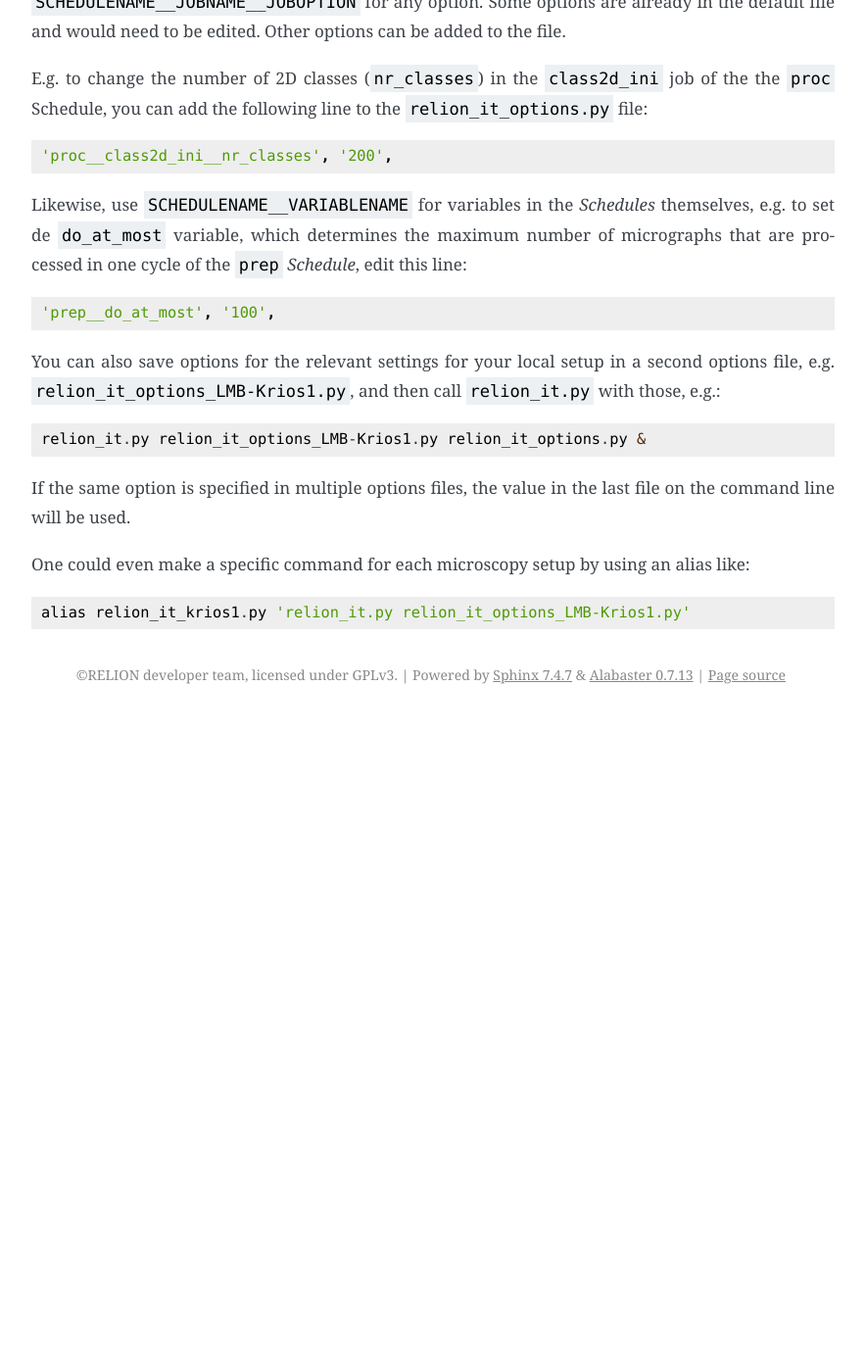
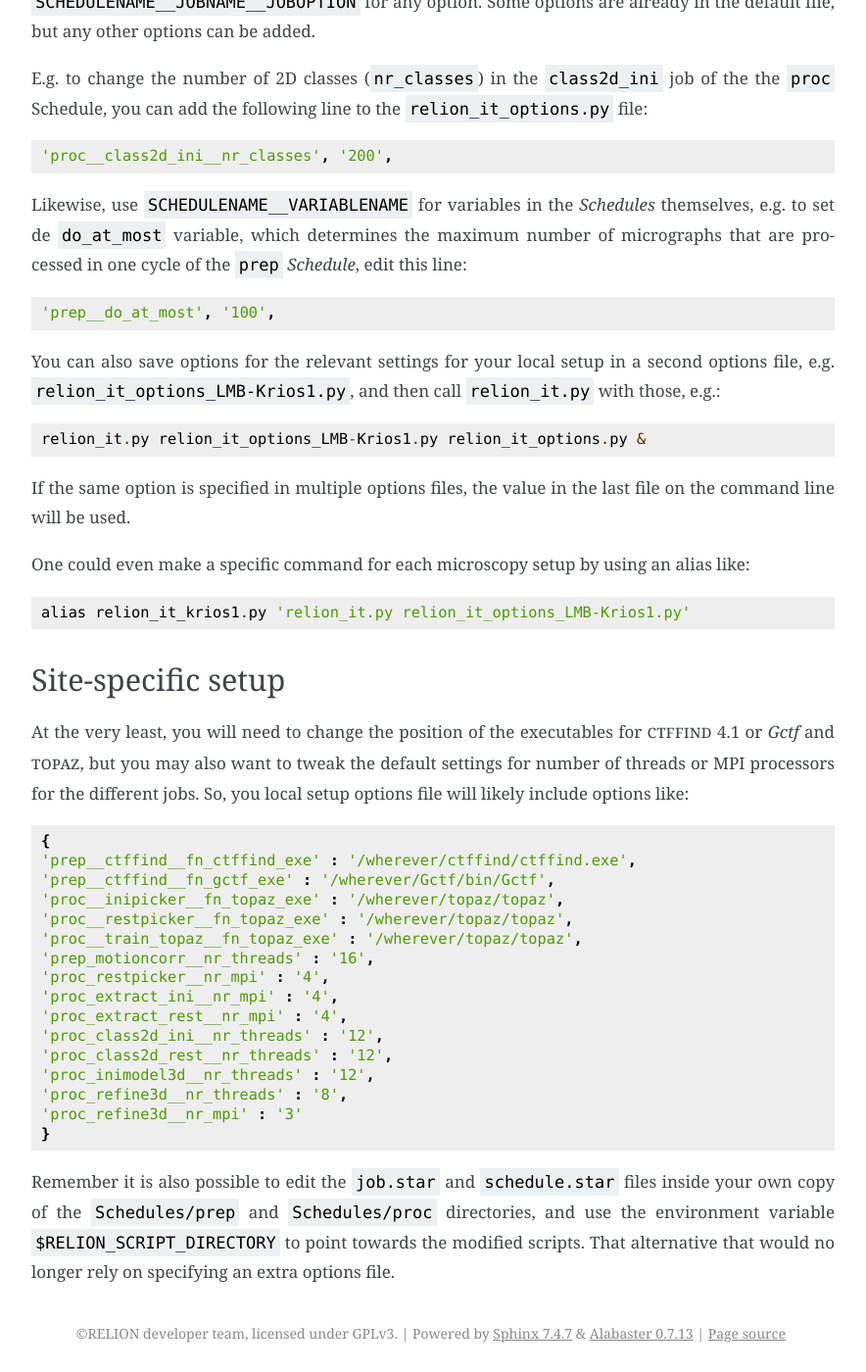
Before and after one commit to 3dem/relion-documents, a Sphinx documentation site: the page built from source/Onthefly.rst, in a window 1280 px wide and 1400 px high, scrolled down 5832 px. Shown: the whole window at 98% size, without its empty margins (308-1192 px from the left). Built offline with Sphinx 7.4.7, drawn with Linux system fonts in a browser that asks for light colours; before the commit the page ends 6560 px from its top, so only the background shows below that; some of the changed text lies outside the part shown.

Commit message:
added section on site-specific setup

```diff
--- a/source/Onthefly.rst
+++ b/source/Onthefly.rst
@@ -201,8 +201,7 @@ Control more options
 Not all options of all |RELION| jobs, or all of the parameters of the *Schedules* themselves can be controlled from the ``relion_it.py`` GUI.
 You can still control all of these through manually editing the ``relion_it_options.py`` file.
 For this, use double underscores to separate ``SCHEDULENAME__JOBNAME__JOBOPTION`` for any option.
-Some options are already in the default file and would need to be edited.
-Other options can be added to the file.
+Some options are already in the default file, but any other options can be added.
 
 E.g. to change the number of 2D classes (``nr_classes``) in the ``class2d_ini`` job of the the ``proc`` Schedule, you can add the following line to the  ``relion_it_options.py`` file:
 
@@ -230,3 +229,30 @@ One could even make a specific command for each microscopy setup by using an ali
 ::
 
      alias relion_it_krios1.py 'relion_it.py relion_it_options_LMB-Krios1.py'
+
+
+Site-specific setup
+-------------------
+
+At the very least, you will need to change the position of the executables for |CTFFIND4.1| or `Gctf` and |Topaz|, but you may also want to tweak the default settings for number of threads or MPI processors for the different jobs. So, you local setup options file will likely include options like:
+
+::
+
+     {
+     'prep__ctffind__fn_ctffind_exe' : '/wherever/ctffind/ctffind.exe',
+     'prep__ctffind__fn_gctf_exe' : '/wherever/Gctf/bin/Gctf',
+     'proc__inipicker__fn_topaz_exe' : '/wherever/topaz/topaz',
+     'proc__restpicker__fn_topaz_exe' : '/wherever/topaz/topaz',
+     'proc__train_topaz__fn_topaz_exe' : '/wherever/topaz/topaz',
+     'prep_motioncorr__nr_threads' : '16',
+     'proc_restpicker__nr_mpi' : '4',
+     'proc_extract_ini__nr_mpi' : '4',
+     'proc_extract_rest__nr_mpi' : '4',
+     'proc_class2d_ini__nr_threads' : '12',
+     'proc_class2d_rest__nr_threads' : '12',
+     'proc_inimodel3d__nr_threads' : '12',
+     'proc_refine3d__nr_threads' : '8',
+     'proc_refine3d__nr_mpi' : '3'
+     }
+
+Remember it is also possible to edit the ``job.star`` and ``schedule.star`` files inside your own copy of the ``Schedules/prep`` and ``Schedules/proc`` directories, and use the environment variable ``$RELION_SCRIPT_DIRECTORY`` to point towards the modified scripts. That alternative that would no longer rely on specifying an extra options file.
```
